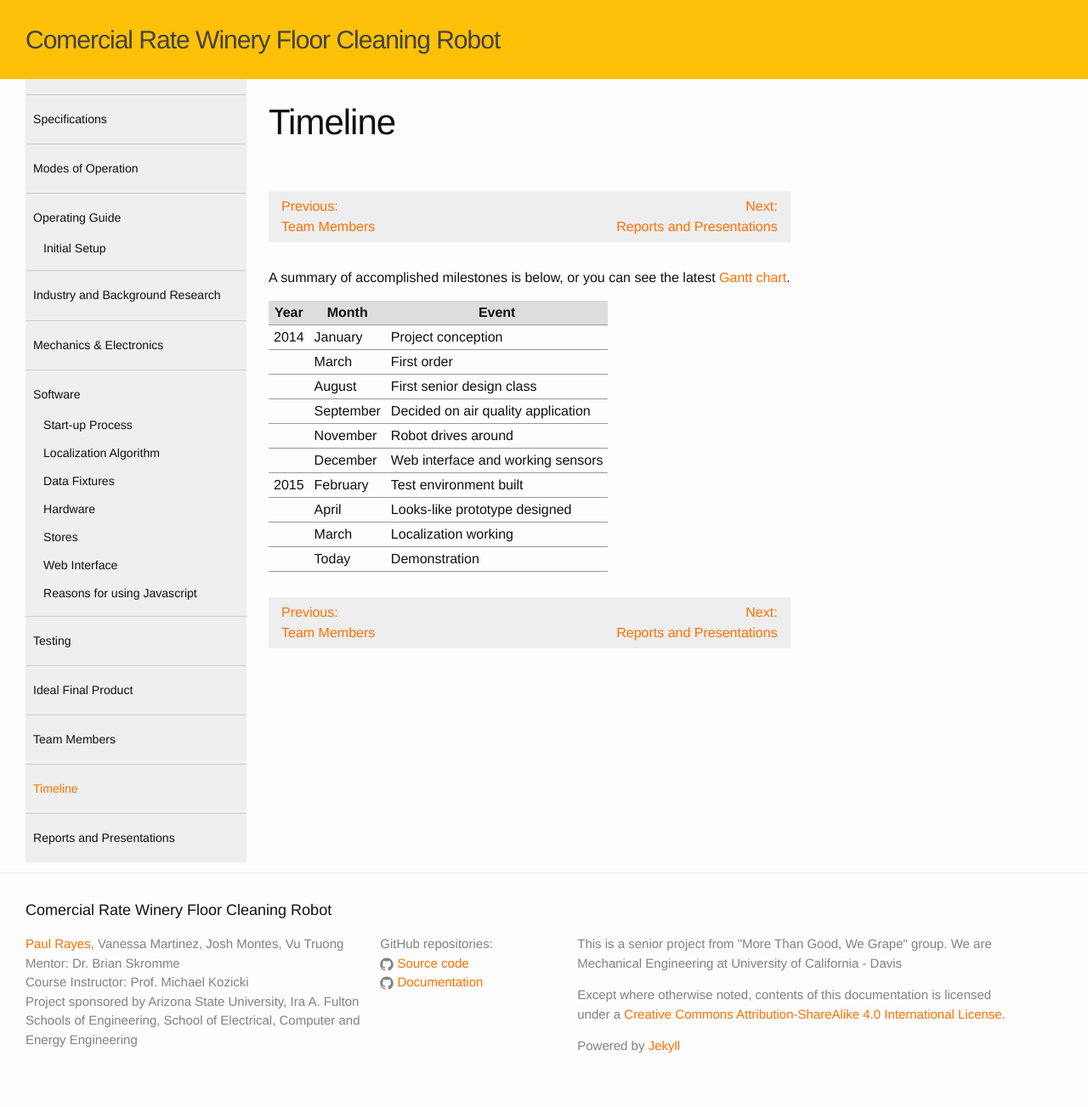
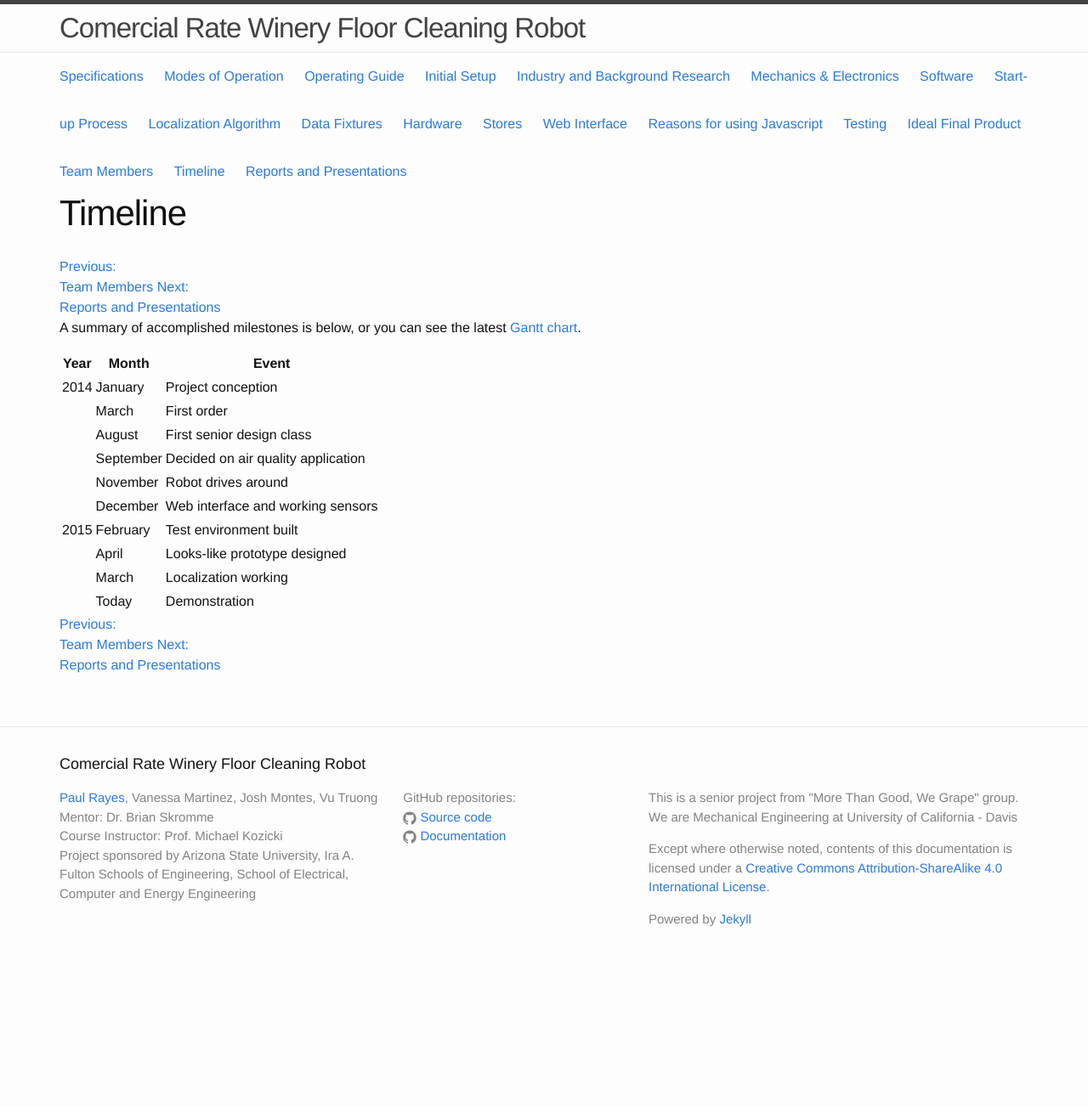
Before and after one commit to quangdai1406/quangdai1406.github.io, a Jekyll site: the page built from 070-timeline.md, in a window 1280 px wide. Shown: the whole page at 85% size. Built offline with Jekyll 4.4.1, drawn with Linux system fonts in a browser that asks for light colours; after the commit the page ends 1153 px from its top, so only the background shows below that.

Commit message:
Added files via upload

```diff
--- a/_sass/_base.scss
+++ b/_sass/_base.scss
@@ -1,9 +1,3 @@
-html {
-  box-sizing: border-box;
-}
-*, *:before, *:after {
-  box-sizing: border-box;
-}
 
 /**
  * Reset some basic elements
@@ -14,6 +8,55 @@ dl, dd, ol, ul, figure {
     margin: 0;
     padding: 0;
 }
+@charset "utf-8";
+
+
+
+// Our variables
+$base-font-family: "Helvetica Neue", Helvetica, Arial, sans-serif;
+$base-font-size:   16px;
+$base-font-weight: 400;
+$small-font-size:  $base-font-size * 0.875;
+$base-line-height: 1.5;
+
+$spacing-unit:     30px;
+
+$text-color:       #111;
+$background-color: #fdfdfd;
+$brand-color:      #2a7ae2;
+
+$grey-color:       #828282;
+$grey-color-light: lighten($grey-color, 40%);
+$grey-color-dark:  darken($grey-color, 25%);
+
+// Width of the content area
+$content-width:    1200px;
+
+$on-palm:          600px;
+$on-laptop:        800px;
+
+
+
+// Use media queries like this:
+// @include media-query($on-palm) {
+//     .wrapper {
+//         padding-right: $spacing-unit / 2;
+//         padding-left: $spacing-unit / 2;
+//     }
+// }
+@mixin media-query($device) {
+    @media screen and (max-width: $device) {
+        @content;
+    }
+}
+
+
+
+// Import partials from `sass_dir` (defaults to `_sass`)
+@import
+        "layout",
+        "syntax-highlighting"
+;
 
 
 
@@ -21,13 +64,15 @@ dl, dd, ol, ul, figure {
  * Basic styling
  */
 body {
-    font-family: $base-font-family;
-    font-size: $base-font-size;
-    line-height: $base-line-height;
-    font-weight: 300;
+    font: $base-font-weight #{$base-font-size}/#{$base-line-height} $base-font-family;
     color: $text-color;
     background-color: $background-color;
     -webkit-text-size-adjust: 100%;
+    -webkit-font-feature-settings: "kern" 1;
+    -moz-font-feature-settings: "kern" 1;
+    -o-font-feature-settings: "kern" 1;
+    font-feature-settings: "kern" 1;
+    font-kerning: normal;
 }
 
 
@@ -87,7 +132,26 @@ li {
  * Headings
  */
 h1, h2, h3, h4, h5, h6 {
-    font-weight: 300;
+    font-weight: $base-font-weight;
+}
+
+
+
+/**
+ * Links
+ */
+a {
+    color: $brand-color;
+    text-decoration: none;
+
+    &:visited {
+        color: darken($brand-color, 15%);
+    }
+
+    &:hover {
+        color: $text-color;
+        text-decoration: underline;
+    }
 }
 
 
@@ -127,7 +191,7 @@ code {
 
 pre {
     padding: 8px 12px;
-    overflow-x: scroll;
+    overflow-x: auto;
 
     > code {
         border: 0;
--- a/_sass/_layout.scss
+++ b/_sass/_layout.scss
@@ -1,57 +1,22 @@
-$amber-50:    #fff8e1;
-$amber-100:   #ffecb3;
-$amber-200:   #ffe082;
-$amber-300:   #ffd54f;
-$amber-400:   #ffca28;
-$amber-500:   #ffc107;
-$amber:       #ffc107;
-$amber-600:   #ffb300;
-$amber-700:   #ffa000;
-$amber-800:   #ff8f00;
-$amber-900:   #ff6f00;
-$amber-A100:  #ffe57f;
-$amber-A200:  #ffd740;
-$amber-A400:  #ffc400;
-$amber-A700:  #ffab00;
-
-
-
-
-/**
- * Links
- */
-a {
-    color: $amber-900;
-    text-decoration: none;
-    transition: all 0.2s;
-
-    &:visited {
-        //color: darken($brand-color, 15%);
-    }
-
-    &:hover {
-        color: $text-color;
-        text-decoration: underline;
-        transition: all 0.1s;
-    }
-}
-
 /**
  * Site header
  */
 .site-header {
-    //border-top: 5px solid $amber-900;
-    //border-bottom: 1px solid $amber-900;
-    background: $amber;
-    padding: 24px 0;
+    border-top: 5px solid $grey-color-dark;
+    border-bottom: 1px solid $grey-color-light;
+    min-height: 56px;
 
     // Positioning context for the mobile navigation icon
     position: relative;
 }
 
 .site-title {
-    font-size: 30px;
+    font-size: 33px;
+    font-weight: 300;
+    line-height: 56px;
     letter-spacing: -1px;
+    margin-bottom: 0;
+    float: left;
 
     &,
     &:visited {
@@ -60,58 +25,31 @@ a {
 }
 
 .site-nav {
-    float: left;
-    width: 260px;
-    padding: 9px 0;
-    margin-bottom: 12px;
-    font-size: 0.88em;
-    background: #efefef;
+    float: right;
+    line-height: 56px;
 
     .menu-icon {
         display: none;
     }
 
     .page-link {
-        display: block;
-    }
-    .page-link {
-        a {
-            color: $text-color;
-            line-height: $base-line-height;
-            display:block;
-            padding: 9px 9px;
-        }
-        &.page-link--active a {
-            color: $amber-900;
-        }
-        a:hover {
-            background: #ddd;
-            text-decoration: none;
+        color: $text-color;
+        line-height: $base-line-height;
+
+        // Gaps between nav items, but not on the last one
+        &:not(:last-child) {
+            margin-right: 20px;
         }
     }
-    .page-link--2 {
-        border-top: solid 1px #CCC;
-        padding-top: 9px;
-        margin-top: 9px;
-    }
-    .page-link--3 a {
-        margin: 0 15px;
-        padding: 6px 6px;
-    }
 
-    @include media-query($on-laptop) {
-        width: 200px;
-        margin-left: -15px;
-    }
     @include media-query($on-palm) {
-        width: auto;
-        margin: 0px;
         position: absolute;
-        top: 14px;
-        right: 30px;
+        top: 9px;
+        right: $spacing-unit / 2;
         background-color: $background-color;
         border: 1px solid $grey-color-light;
-        border-radius: 3px;
+        border-radius: 5px;
+        text-align: right;
 
         .menu-icon {
             display: block;
@@ -145,6 +83,11 @@ a {
         .page-link {
             display: block;
             padding: 5px 10px;
+
+            &:not(:last-child) {
+                margin-right: 0;
+            }
+            margin-left: 20px;
         }
     }
 }
@@ -189,13 +132,13 @@ a {
 }
 
 .footer-col-2 {
-    width: -webkit-calc(20% - (#{$spacing-unit} / 2));
-    width:         calc(20% - (#{$spacing-unit} / 2));
+    width: -webkit-calc(25% - (#{$spacing-unit} / 2));
+    width:         calc(25% - (#{$spacing-unit} / 2));
 }
 
 .footer-col-3 {
-    width: -webkit-calc(45% - (#{$spacing-unit} / 2));
-    width:         calc(45% - (#{$spacing-unit} / 2));
+    width: -webkit-calc(40% - (#{$spacing-unit} / 2));
+    width:         calc(40% - (#{$spacing-unit} / 2));
 }
 
 @include media-query($on-laptop) {
@@ -226,13 +169,6 @@ a {
  */
 .page-content {
     padding: $spacing-unit 0;
-    padding-left: 286px;
-    @include media-query($on-laptop) {
-        padding-left: 200px;
-    }
-    @include media-query($on-palm) {
-        padding-left: 0;
-    }
 }
 
 .page-heading {
@@ -258,30 +194,6 @@ a {
     font-size: 24px;
 }
 
-.page-nav {
-    background: #eee;
-    margin: $spacing-unit 0;
-    &:after {
-        display: table;
-        content: '';
-        clear: right;
-    }
-}
-.prev-page, .next-page {
-    display: inline-block;
-    padding: 6px 15px;
-    border-radius: 3px;
-}
-.prev-page {
-    display: inline-block;
-    width: 40%;
-}
-.next-page {
-    display: inline-block;
-    float: right;
-    width: 40%;
-    text-align: right;
-}
 
 
 /**
@@ -303,12 +215,7 @@ a {
 
 .post-content {
     margin-bottom: $spacing-unit;
-    float: left;
 
-    h2, h3, h4 {
-        clear: left;
-        margin-top: 60px;
-    }
     h2 {
         font-size: 32px;
 
@@ -332,39 +239,4 @@ a {
             font-size: 18px;
         }
     }
-
-    img {
-        max-width: 200px;
-        float: left;
-        clear: left;
-        margin: 5px 15px 10px 0;
-    }
-    img.fullwidth {
-        max-width: 100%;
-        float: none;
-        margin: 12px 0;
-    }
 }
-
-strong {
-    font-weight: bold;
-}
-abbr {
-    cursor: help;
-}
-
-table {
-    border-collapse: collapse;
-    margin: 12px 0;
-}
-table th {
-    background: #ddd;
-}
-table td, table th {
-    padding: 2px 6px;
-    border-bottom: solid 1px #999;
-}
-
-pre, code {
-    font-size: 0.82em;
-}
--- a/_sass/_syntax-highlighting.scss
+++ b/_sass/_syntax-highlighting.scss
@@ -4,6 +4,10 @@
 .highlight {
     background: #fff;
     @extend %vertical-rhythm;
+
+    .highlighter-rouge & {
+      background: #eef;
+    }
 
     .c     { color: #998; font-style: italic } // Comment
     .err   { color: #a61717; background-color: #e3d2d2 } // Error
```
